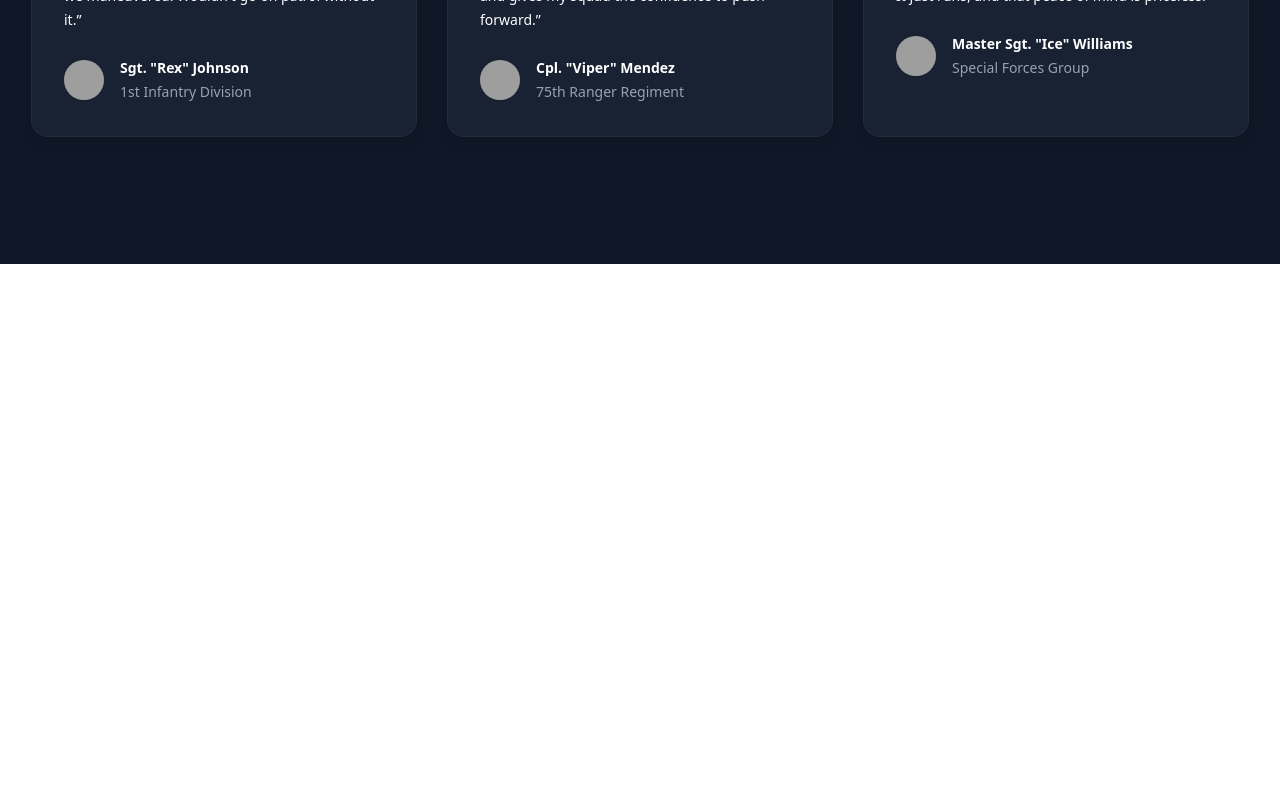
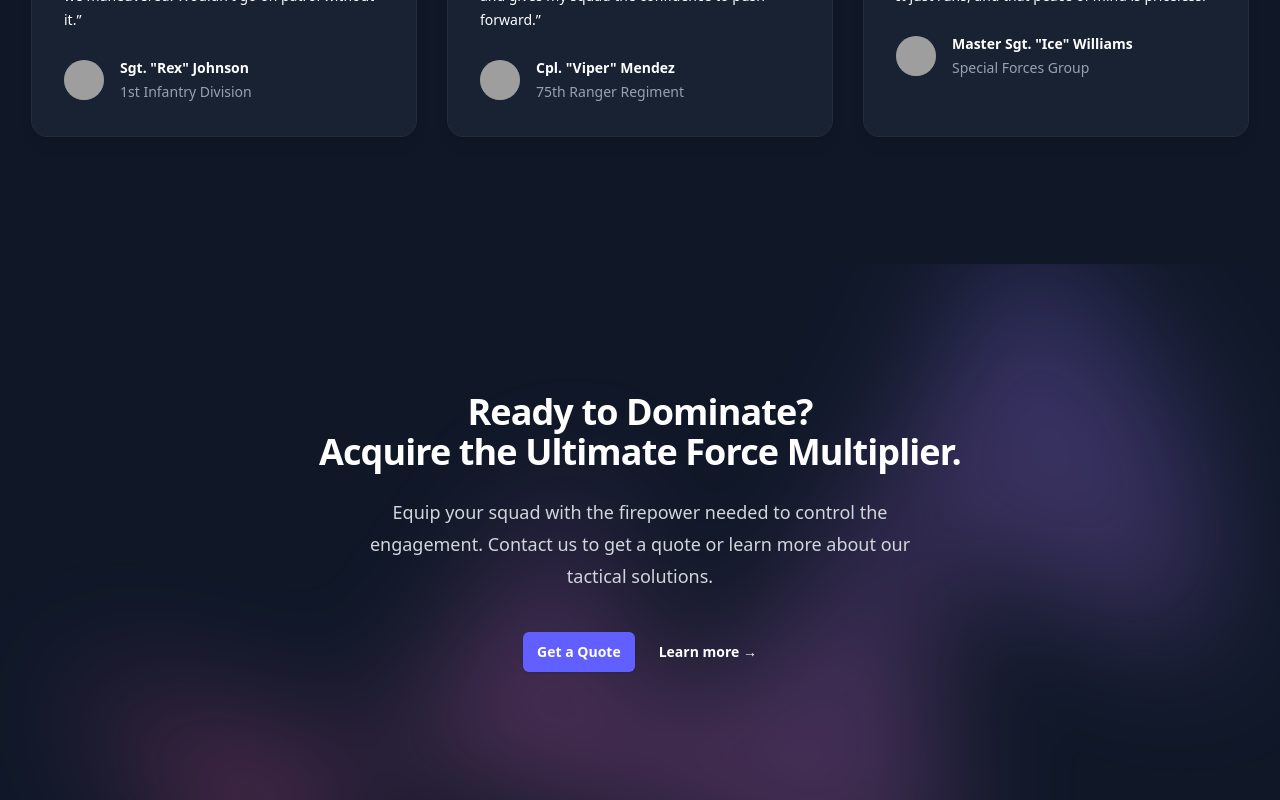
Before and after one commit to rohit3171999/pro-feature-showcase, a React (Vite) app: page / in a window 1280 px wide. Shown: the part 3856-4656 px from the top of the page. Before the commit the page ends 4120 px from the top, so only its background shows below. Built offline with nearby package versions, Linux system fonts and the light colour scheme; grey boxes are pictures that could not be loaded.

Commit message:
add markup in CTASection.jsx

```diff
--- a/src/App.jsx
+++ b/src/App.jsx
@@ -2,6 +2,7 @@ import HeroSection from "./components/HeroSection.jsx";
 import FeatureSection from "./components/FeatureSection.jsx";
 import DemoSection from "./components/DemoSection.jsx";
 import Testimonial from "./components/Testimonial.jsx";
+import CTASection from "./components/CTASection.jsx";
 
 function App() {
     return (
@@ -10,6 +11,7 @@ function App() {
             <FeatureSection/>
             <DemoSection/>
             <Testimonial/>
+            <CTASection/>
 
         </>
     );
--- a/src/components/CTASection.jsx
+++ b/src/components/CTASection.jsx
@@ -7,13 +7,40 @@ Give users another chance to take action after seeing all details.
 * */
 export default function CTASection(){
     return (
-        <>
-            {/*<section>*/}
-            {/*    <h2>Call to Action Heading</h2>*/}
-            {/*    <p>Encouraging text</p>*/}
-            {/*    <button>Primary CTA</button>*/}
-            {/*    <button>Secondary CTA</button>*/}
-            {/*</section>*/}
-        </>
+        <div className="relative isolate overflow-hidden bg-gray-900">
+            <div className="px-6 py-24 sm:px-6 sm:py-32 lg:px-8">
+                <div className="mx-auto max-w-2xl text-center">
+                    <h2 className="text-3xl font-bold tracking-tight text-white sm:text-4xl">
+                        Ready to Dominate?
+                        <br />
+                        Acquire the Ultimate Force Multiplier.
+                    </h2>
+                    <p className="mx-auto mt-6 max-w-xl text-lg leading-8 text-gray-300">
+                        Equip your squad with the firepower needed to control the engagement. Contact us to get a quote or learn
+                        more about our tactical solutions.
+                    </p>
+                    <div className="mt-10 flex items-center justify-center gap-x-6">
+                        <a
+                            href="#"
+                            className="rounded-md bg-indigo-500 px-3.5 py-2.5 text-sm font-semibold text-white shadow-sm hover:bg-indigo-400 focus-visible:outline focus-visible:outline-2 focus-visible:outline-offset-2 focus-visible:outline-indigo-400"
+                        >
+                            Get a Quote
+                        </a>
+                        <a href="#" className="text-sm font-semibold leading-6 text-white">
+                            Learn more <span aria-hidden="true">→</span>
+                        </a>
+                    </div>
+                </div>
+            </div>
+            <div className="absolute left-1/2 top-0 -z-10 -translate-x-1/2 blur-3xl xl:-top-6" aria-hidden="true">
+                <div
+                    className="aspect-[1155/678] w-[72.1875rem] bg-gradient-to-tr from-[#ff4694] to-[#776fff] opacity-30"
+                    style={{
+                        clipPath:
+                            'polygon(74.1% 44.1%, 100% 61.6%, 97.5% 26.9%, 85.5% 0.1%, 80.7% 2%, 72.5% 32.5%, 60.2% 62.4%, 52.4% 68.1%, 47.5% 58.3%, 45.2% 34.5%, 27.5% 76.7%, 0.1% 64.9%, 17.9% 100%, 27.6% 76.8%, 76.1% 97.7%, 74.1% 44.1%)',
+                    }}
+                />
+            </div>
+        </div>
     );
 }
```
